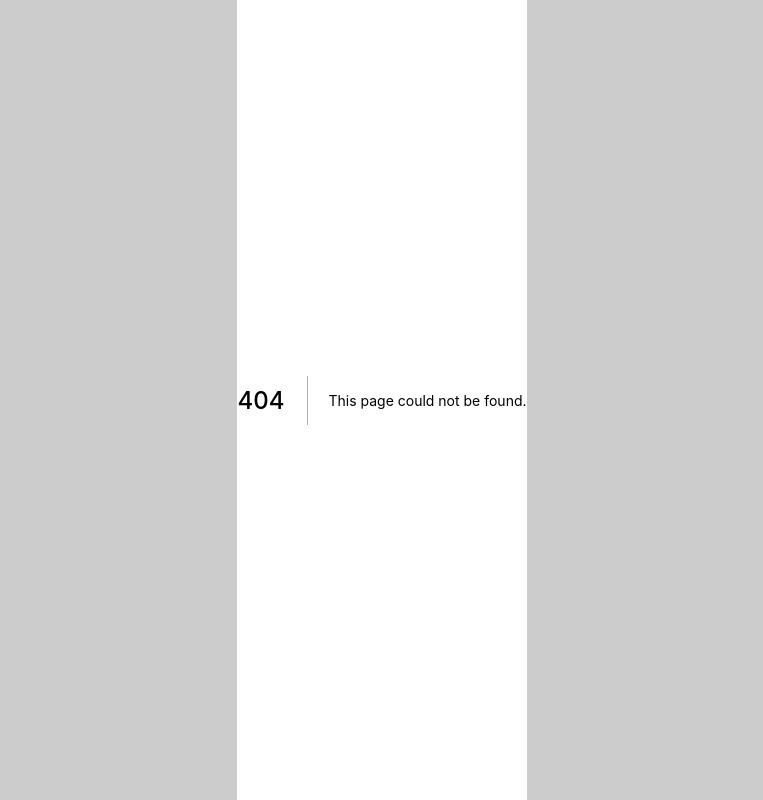
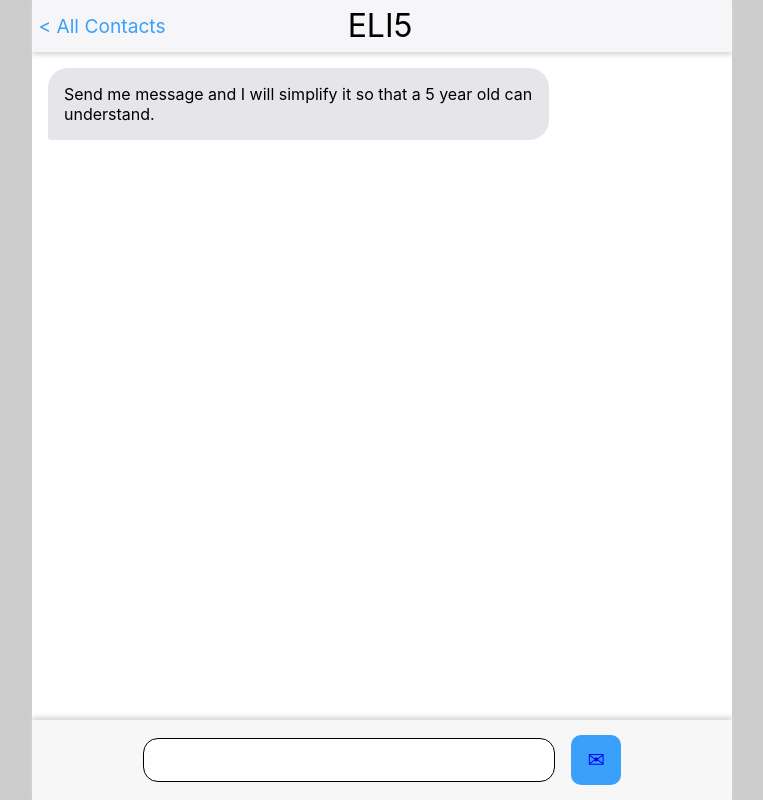
Before and after one commit to HamadNabizada/fun-with-ai, a Next.js app: page /eli5 in a window 1280 px wide. Before the commit this address had no page. Shown: the whole page, without its empty margins (258-1021 px from the left). Built offline with nearby package versions, Linux system fonts and the light colour scheme.

Commit message:
added eli5 contact

```diff
--- a/components/Footer.js
+++ b/components/Footer.js
@@ -12,7 +12,6 @@ export default function Footer(props){
                 value={props.prompt}
                 onKeyDown={submitPrompt}
                 onChange={props.handleChange}
-                maxLength="150"
                 className={styles.input}
                 type="text"
             />
--- a/pages/allContacts.js
+++ b/pages/allContacts.js
@@ -2,14 +2,12 @@ import homeStyles from '../styles/Home.module.css'
 import Header from '../components/Header'
 import Contact from '../components/Contact'
 
-export default function allContacts(){
+export default function AllContacts(){
     return (
         <div className={homeStyles.wrapper}>
             <Header onAllContacts={true} contact='All Contacts' />
             <Contact route='/' contactName='Home' />
-            <Contact route='/' contactName='Home' />
-            <Contact route='/' contactName='Home' />
-            <Contact route='/' contactName='Home' />
+            <Contact route='/eli5' contactName='ELI5' />
         </div>
     )
 }
--- /dev/null
+++ b/pages/eli5.js
@@ -0,0 +1,75 @@
+import homeStyles from '../styles/Home.module.css'
+import Header from '../components/Header'
+import MainChat from '../components/MainChat'
+import Footer from '../components/Footer'
+import {useState, useEffect} from 'react'
+import {nanoid} from 'nanoid'
+
+
+export default function Eli5(props){
+    let [myPrompt, setMyPrompt] = useState("")
+    let [messages, setMessages] = useState([
+      {
+        sender:'eli5',
+        message:'Send me message and I will simplify it so that a 5 year old can understand.',
+        id:nanoid()
+      }
+    ])
+    useEffect(()=>{
+        if(localStorage.getItem('eli5')){
+          setMessages(JSON.parse(localStorage.getItem('eli5')))
+        }
+      }, [])
+
+    async function getAnswerFromAI(){
+    setMessages(prevMessages =>{
+        let currentMessage = {
+        sender: 'me',
+        message: myPrompt,
+        id: nanoid()
+        }
+        let newMessage = [...prevMessages, currentMessage]
+        localStorage.setItem('eli5',JSON.stringify(newMessage))
+        return newMessage
+    })
+    setMyPrompt('')
+    const data = {
+        prompt: 'Summarize this for a second-grade student: ' + myPrompt,
+        temperature: 0.7,
+        max_tokens: 64,
+        top_p: 1.0,
+        frequency_penalty: 0.0,
+        presence_penalty: 0.0,
+        };
+
+        let apiResponse = await fetch("https://api.openai.com/v1/engines/text-curie-001/completions", {
+        method: "POST",
+        headers: {
+        "Content-Type": "application/json",
+        Authorization: `Bearer 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`,
+        },
+        body: JSON.stringify(data),
+        })
+        let apiData = await apiResponse.json()
+        setMessages(prevMessages =>{
+        let currentMessage = {
+        sender: apiData.model,
+        message: apiData.choices[0].text,
+        id: apiData.id
+        }
+        let newMessages = [...prevMessages, currentMessage]
+        localStorage.setItem('eli5',JSON.stringify(newMessages))
+        return newMessages
+    })
+    }
+  function handleChange(e){
+    setMyPrompt(e.target.value)
+  }
+    return (
+        <div className={homeStyles.wrapper}>
+            <Header contact='ELI5' />
+            <MainChat messages={[...messages]}/>
+            <Footer prompt={myPrompt} handleChange={handleChange} handleClick={getAnswerFromAI}/>
+        </div>
+    )
+}
--- a/pages/index.js
+++ b/pages/index.js
@@ -21,7 +21,7 @@ export default function Home(props) {
   let [messages, setMessages] = useState([
     {
       sender:'text-curie:001',
-      message:'Hello friend. Ask me a question.',
+      message:'Hello friend. Ask me a question. (or click All Contacts)',
       id:nanoid()
     }
   ])
```
